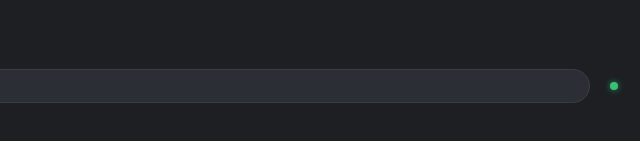
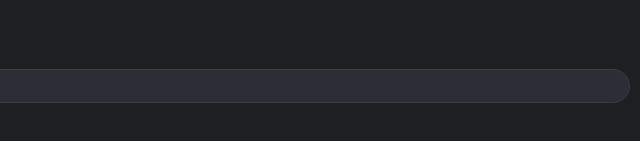
Before and after one commit to farshed/specter, a website: page ui/index.html in a window 1280 px wide. Shown: the part 333-474 px from the top of the page, 640-1280 px from the left. Drawn offline with Linux system fonts and the light colour scheme.

Commit message:
Remove status indicator from toolbar

```diff
--- a/ui/index.html
+++ b/ui/index.html
@@ -109,6 +109,7 @@
 
       /* ---- Downloads ---- */
       .download {
+        all: unset;
         position: relative;
         flex: 0 0 auto;
         width: 32px;
@@ -226,25 +227,6 @@
         background: var(--field-focus);
       }
       input::placeholder { color: var(--muted); }
-      .shield {
-        flex: 0 0 auto;
-        margin-left: 2px;
-        width: 32px;
-        height: 32px;
-        display: flex;
-        align-items: center;
-        justify-content: center;
-        border-radius: 8px;
-        color: #38c172;
-        cursor: default;
-      }
-      .shield .dot {
-        width: 8px;
-        height: 8px;
-        border-radius: 50%;
-        background: #38c172;
-        box-shadow: 0 0 6px #38c172aa;
-      }
     </style>
   </head>
   <body>
@@ -270,9 +252,6 @@
           <span class="dspin"></span>
           <span class="badge"></span>
         </button>
-        <span class="shield" title="Capture-protected — this window is hidden from screenshots and screen recording">
-          <span class="dot"></span>
-        </span>
         <div class="dltoast" id="dltoast" title="Open Downloads"></div>
       </div>
     </div>
```
